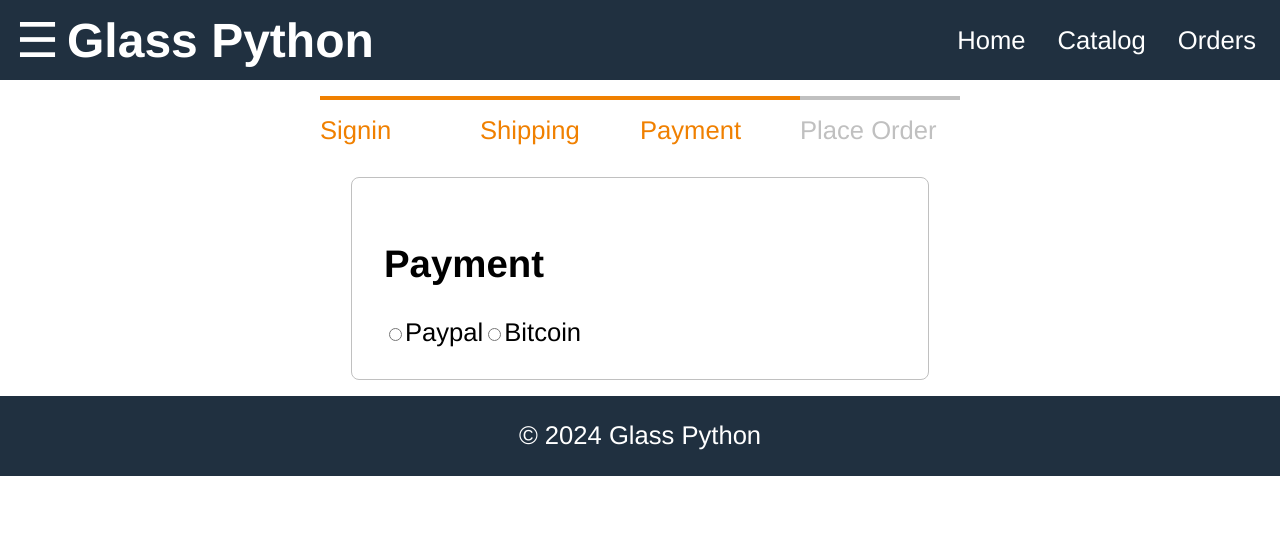
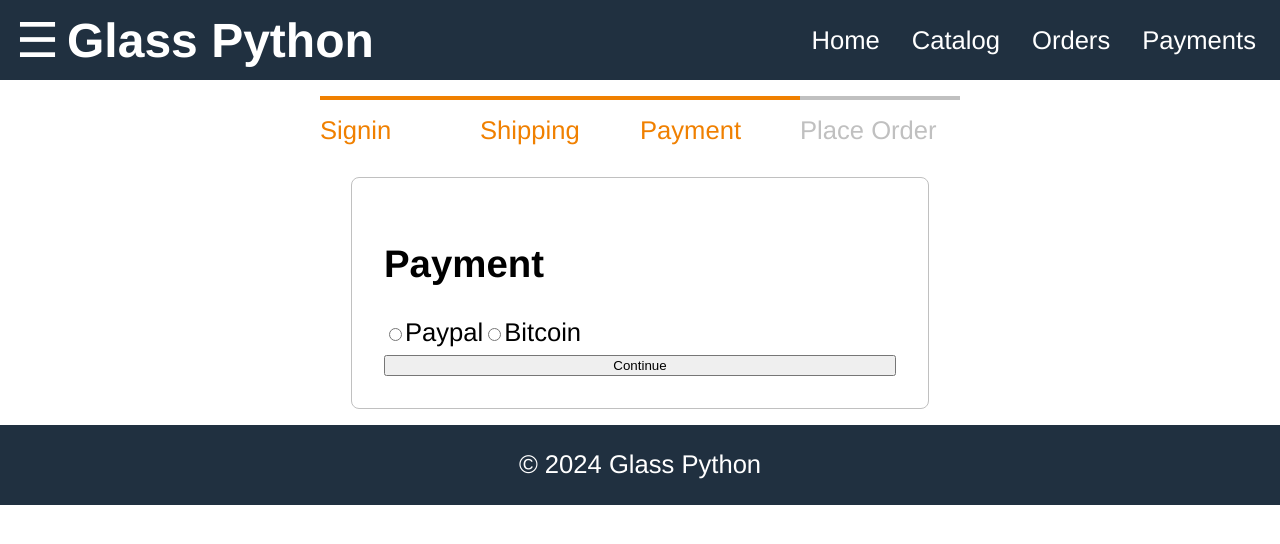
Before and after one commit to Project-Glass-Python/Glass-Python-Web, a React (Create React App) app in the folder frontend/: page /payment in a window 1280 px wide. Shown: the top 544 px of the page. Built offline with nearby package versions, Linux system fonts and the light colour scheme.

Commit message:
payments navigable from home page

```diff
--- a/frontend/src/App.tsx
+++ b/frontend/src/App.tsx
@@ -28,6 +28,7 @@ function App() {
             <Link to="/">Home</Link>
             <Link to="/catalog">Catalog</Link>
             <Link to="/orders">Orders</Link>
+            <Link to="/payment">Payments</Link>
           </div>
         </header>
         <aside className="sidebar">
--- a/frontend/src/Payment/Payment.tsx
+++ b/frontend/src/Payment/Payment.tsx
@@ -1,11 +1,10 @@
-import React from 'react';
+import React from "react";
 
-import CheckoutSteps from '../Payment/CheckoutSteps';
+import CheckoutSteps from "../Payment/CheckoutSteps";
 
 function PaymentScreen() {
-
   const submitHandler = () => {
-        alert("Payment processing ...")
+    alert("Payment processing ...");
   };
 
   return (
@@ -17,7 +16,6 @@ function PaymentScreen() {
             <li>
               <h2>Payment</h2>
             </li>
-
             <li>
               <div>
                 <input
@@ -34,12 +32,15 @@ function PaymentScreen() {
                   value="bitcoin"
                 ></input>
                 <label htmlFor="paymentMethod">Bitcoin</label>
+                <button type="submit" className="continue">
+                  Continue
+                </button>
               </div>
             </li>
           </ul>
         </form>
       </div>
     </div>
-    )
+  );
 }
 export default PaymentScreen;
--- a/frontend/src/index.css
+++ b/frontend/src/index.css
@@ -195,3 +195,6 @@ input {
 .unshipped {
   color: #FF0000;
 }
+.continue {
+  width: 100%;
+}
```
Lines whose indentation alone changed are shown as unchanged.
